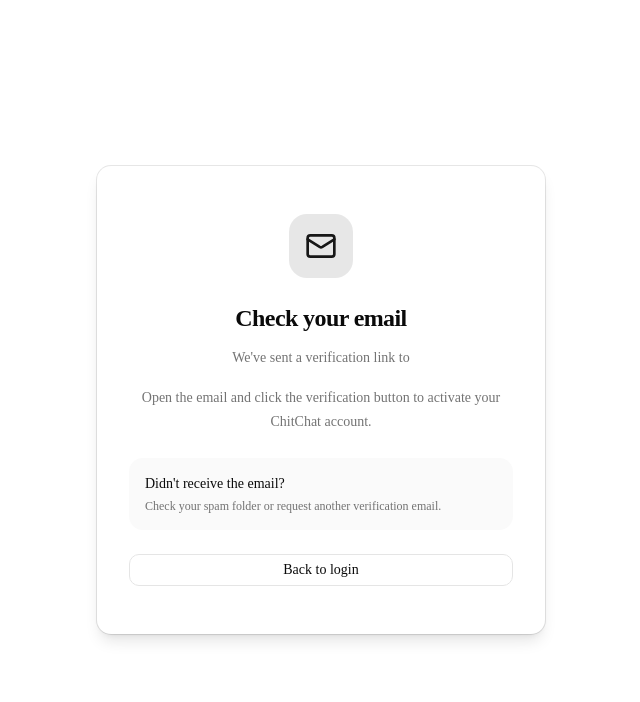
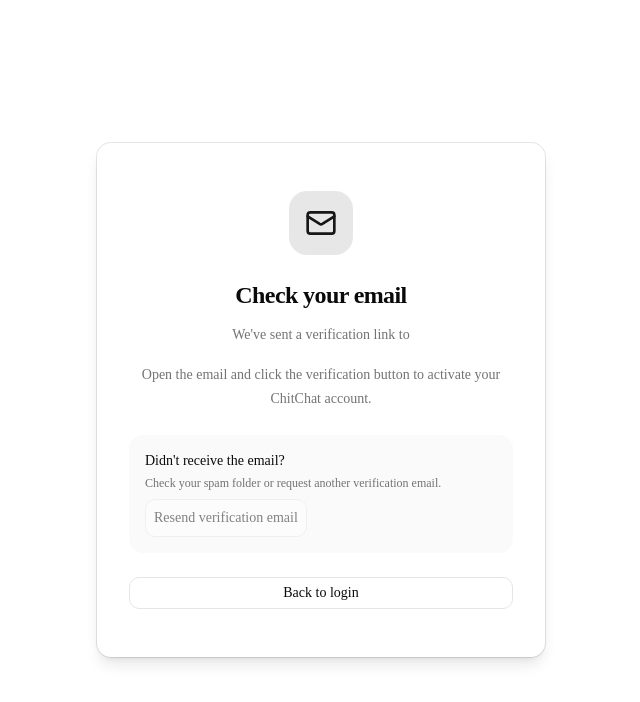
Before and after one commit to mangesh2006/chit-chat, a Next.js app: page /verify-email in a window 1280 px wide. Shown: the top 702 px of the page, without its empty margins (319-959 px from the left). Built offline with nearby package versions, Linux system fonts and the light colour scheme.

Commit message:
added resend email

```diff
--- /dev/null
+++ b/app/api/auth/resend-verification/route.ts
@@ -0,0 +1,84 @@
+import { NextRequest, NextResponse } from "next/server";
+import crypto from "crypto";
+
+import { prisma } from "@/lib/prisma";
+import { sendVerificationEmail } from "@/lib/mail";
+
+export async function POST(req: NextRequest) {
+  try {
+    const { email } = await req.json();
+
+    if (!email) {
+      return NextResponse.json(
+        {
+          success: false,
+          message: "Email is required",
+        },
+        { status: 400 },
+      );
+    }
+
+    const normalizedEmail = email.trim().toLowerCase();
+
+    const user = await prisma.user.findUnique({
+      where: {
+        email: normalizedEmail,
+      },
+    });
+
+    if (!user) {
+      return NextResponse.json({
+        success: true,
+        message:
+          "If an account exists with this email, a verification email has been sent.",
+      });
+    }
+
+    if (user.emailVerified) {
+      return NextResponse.json(
+        {
+          success: false,
+          message: "This email is already verified.",
+        },
+        { status: 400 },
+      );
+    }
+
+    await prisma.emailVerificationToken.deleteMany({
+      where: {
+        userId: user.id,
+      },
+    });
+
+    const verificationToken = crypto.randomBytes(32).toString("hex");
+
+    await prisma.emailVerificationToken.create({
+      data: {
+        token: verificationToken,
+        userId: user.id,
+        expiresAt: new Date(Date.now() + 24 * 60 * 60 * 1000),
+      },
+    });
+
+    await sendVerificationEmail({
+      email: user.email,
+      name: user.name,
+      token: verificationToken,
+    });
+
+    return NextResponse.json({
+      success: true,
+      message: "Verification email sent successfully.",
+    });
+  } catch (error) {
+    console.error("RESEND_VERIFICATION_ERROR:", error);
+
+    return NextResponse.json(
+      {
+        success: false,
+        message: "Unable to send verification email. Please try again later.",
+      },
+      { status: 500 },
+    );
+  }
+}
--- /dev/null
+++ b/app/chat/page.tsx
@@ -0,0 +1,9 @@
+import React from 'react'
+
+const page = () => {
+  return (
+    <div>page</div>
+  )
+}
+
+export default page
--- a/app/verify-email/page.tsx
+++ b/app/verify-email/page.tsx
@@ -25,6 +25,10 @@ export default function VerifyEmailPage() {
     >("waiting");
 
     const [message, setMessage] = useState("");
+
+    const [resending, setResending] = useState(false);
+    const [resendMessage, setResendMessage] = useState("");
+    const [resendCooldown, setResendCooldown] = useState(0);
 
     useEffect(() => {
         if (!token) return;
@@ -66,6 +70,61 @@ export default function VerifyEmailPage() {
         verifyEmail();
     }, [token]);
 
+    useEffect(() => {
+        if (resendCooldown <= 0) return;
+
+        const timer = setInterval(() => {
+            setResendCooldown((prev) => prev - 1);
+        }, 1000);
+
+        return () => clearInterval(timer);
+    }, [resendCooldown]);
+
+    const resendVerification = async () => {
+        if (!email || resending || resendCooldown > 0) {
+            return;
+        }
+
+        try {
+            setResending(true);
+            setResendMessage("");
+
+            const response = await fetch(
+                "/api/auth/resend-verification",
+                {
+                    method: "POST",
+                    headers: {
+                        "Content-Type": "application/json",
+                    },
+                    body: JSON.stringify({
+                        email,
+                    }),
+                }
+            );
+
+            const data = await response.json();
+
+            if (!response.ok) {
+                setResendMessage(
+                    data.message || "Unable to resend email."
+                );
+                return;
+            }
+
+            setResendMessage(
+                "Verification email sent. Please check your inbox."
+            );
+
+            setResendCooldown(60);
+        } catch {
+            setResendMessage(
+                "Something went wrong. Please try again."
+            );
+        } finally {
+            setResending(false);
+        }
+    };
+
     return (
         <main className="min-h-screen bg-background flex items-center justify-center px-4">
             <Card className="w-full max-w-md border-border/60 shadow-lg">
@@ -104,6 +163,27 @@ export default function VerifyEmailPage() {
                                     Check your spam folder or request another
                                     verification email.
                                 </p>
+
+                                <Button
+                                    variant="outline"
+                                    className="mt-2 h-auto p-2"
+                                    disabled={
+                                        resending || resendCooldown > 0 || !email
+                                    }
+                                    onClick={resendVerification}
+                                >
+                                    {resending
+                                        ? "Sending..."
+                                        : resendCooldown > 0
+                                            ? `Resend in ${resendCooldown}s`
+                                            : "Resend verification email"}
+                                </Button>
+
+                                {resendMessage && (
+                                    <p className="mt-2 text-xs text-muted-foreground">
+                                        {resendMessage}
+                                    </p>
+                                )}
                             </div>
 
                             <Button
```
